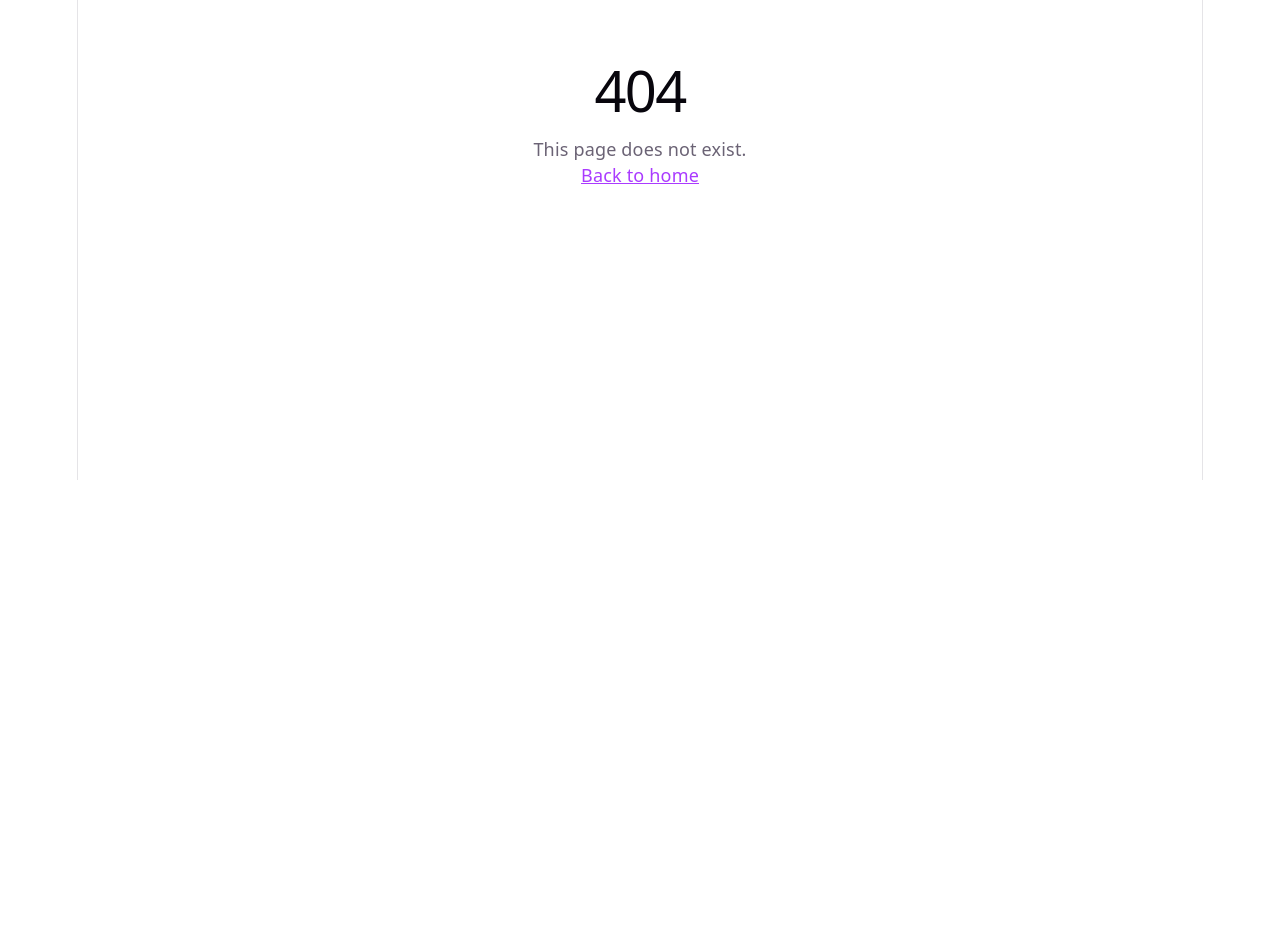
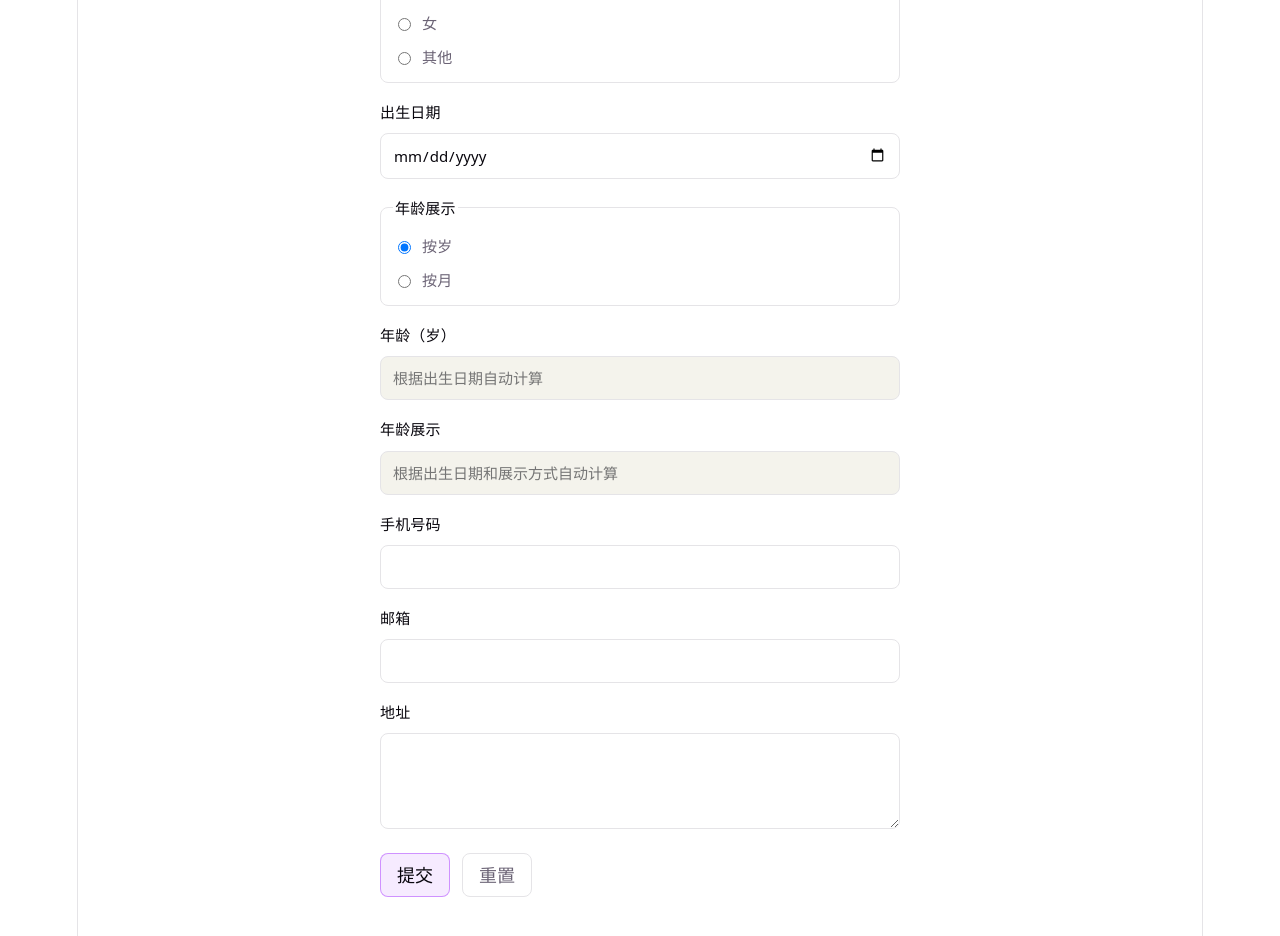
Before and after one commit to ethan62013/react-message, a React (Vite) app: page /add-user in a window 1280 px wide. Before the commit this address had no page. Shown: the part 320-1256 px from the top of the page. Before the commit the page ends 800 px from the top, so only its background shows below. Built offline with nearby package versions, Linux system fonts and the light colour scheme.

Commit message:
pref：表单

```diff
--- a/src/App.tsx
+++ b/src/App.tsx
@@ -9,6 +9,7 @@ function App() {
           Home
         </NavLink>
         <NavLink to="/about">About</NavLink>
+        <NavLink to="/add-user">Add User</NavLink>
       </nav>
       <Outlet />
     </>
--- /dev/null
+++ b/src/pages/AddUser/index.css
@@ -0,0 +1,97 @@
+.add-user {
+  width: min(520px, 100%);
+  margin: 32px auto;
+  padding: 0 20px 48px;
+  text-align: left;
+}
+
+.add-user h1 {
+  margin-top: 0;
+  font-size: 36px;
+}
+
+.add-user-form {
+  display: flex;
+  flex-direction: column;
+  gap: 16px;
+}
+
+.add-user-form label,
+.add-user-form fieldset {
+  display: flex;
+  flex-direction: column;
+  gap: 8px;
+  color: var(--text-h);
+  font-size: 15px;
+}
+
+.add-user-form fieldset {
+  margin: 0;
+  padding: 12px;
+  border: 1px solid var(--border);
+  border-radius: 8px;
+}
+
+.add-user-form fieldset label {
+  flex-direction: row;
+  align-items: center;
+  gap: 8px;
+  font-weight: 400;
+  color: var(--text);
+}
+
+.add-user-form input,
+.add-user-form textarea {
+  font: inherit;
+  color: var(--text-h);
+  background: var(--bg);
+  border: 1px solid var(--border);
+  border-radius: 8px;
+  padding: 8px 12px;
+}
+
+.add-user-form input:focus-visible,
+.add-user-form textarea:focus-visible {
+  outline: 2px solid var(--accent);
+  outline-offset: 2px;
+}
+
+.add-user-form input[readonly] {
+  background: var(--code-bg);
+  color: var(--text);
+}
+
+.add-user-actions {
+  display: flex;
+  gap: 12px;
+  margin-top: 8px;
+}
+
+.add-user-actions button {
+  font: inherit;
+  cursor: pointer;
+  padding: 8px 16px;
+  border-radius: 8px;
+  border: 1px solid transparent;
+}
+
+.add-user-actions button[type='submit'] {
+  color: var(--text-h);
+  background: var(--accent-bg);
+  border-color: var(--accent-border);
+}
+
+.add-user-actions button[type='reset'] {
+  color: var(--text);
+  background: transparent;
+  border-color: var(--border);
+}
+
+.add-user-result {
+  margin-top: 20px;
+  padding: 12px;
+  border-radius: 8px;
+  background: var(--code-bg);
+  overflow: auto;
+  font-size: 14px;
+}
--- /dev/null
+++ b/src/pages/AddUser/index.tsx
@@ -0,0 +1,263 @@
+import { useEffect, useState, type ChangeEvent, type FormEvent } from 'react'
+import './index.css'
+
+type Gender = '' | 'male' | 'female' | 'other'
+type AgeUnit = 'years' | 'months'
+
+type UserForm = {
+  username: string
+  gender: Gender
+  birthDate: string
+  ageUnit: AgeUnit
+  phone: string
+  email: string
+  address: string
+}
+
+const emptyForm: UserForm = {
+  username: '',
+  gender: '',
+  birthDate: '',
+  ageUnit: 'years',
+  phone: '',
+  email: '',
+  address: '',
+}
+
+function todayIsoDate() {
+  const today = new Date()
+  const year = today.getFullYear()
+  const month = String(today.getMonth() + 1).padStart(2, '0')
+  const day = String(today.getDate()).padStart(2, '0')
+  return `${year}-${month}-${day}`
+}
+
+function calcAge(birthDate: string): number | '' {
+  if (!birthDate) return ''
+  const birth = new Date(`${birthDate}T00:00:00`)
+  if (Number.isNaN(birth.getTime())) return ''
+
+  const today = new Date()
+  let age = today.getFullYear() - birth.getFullYear()
+  const monthDiff = today.getMonth() - birth.getMonth()
+  if (monthDiff < 0 || (monthDiff === 0 && today.getDate() < birth.getDate())) {
+    age -= 1
+  }
+  return age < 0 ? '' : age
+}
+
+function formatAge(birthDate: string, unit: AgeUnit): string {
+  if (!birthDate) return ''
+  const birth = new Date(`${birthDate}T00:00:00`)
+  if (Number.isNaN(birth.getTime())) return ''
+
+  const today = new Date()
+  if (unit === 'months') {
+    let months =
+      (today.getFullYear() - birth.getFullYear()) * 12 +
+      (today.getMonth() - birth.getMonth())
+    if (today.getDate() < birth.getDate()) months -= 1
+    if (months < 0) return ''
+    return `${months} 个月`
+  }
+
+  let years = today.getFullYear() - birth.getFullYear()
+  const monthDiff = today.getMonth() - birth.getMonth()
+  if (monthDiff < 0 || (monthDiff === 0 && today.getDate() < birth.getDate())) {
+    years -= 1
+  }
+  if (years < 0) return ''
+  return `${years} 岁`
+}
+
+function AddUser() {
+  const [form, setForm] = useState<UserForm>(emptyForm)
+  const [ageText, setAgeText] = useState('')
+  const [submitted, setSubmitted] = useState<string | null>(null)
+  const age = calcAge(form.birthDate)
+
+  useEffect(() => {
+    setAgeText(formatAge(form.birthDate, form.ageUnit))
+  }, [form.birthDate, form.ageUnit])
+
+  function handleChange(e: ChangeEvent<HTMLInputElement | HTMLTextAreaElement>) {
+    const { name, value } = e.target
+    setForm((form) => ({ ...form, [name]: value }))
+    setSubmitted(null)
+  }
+
+  function handleSubmit(event: FormEvent<HTMLFormElement>) {
+    event.preventDefault()
+    const payload = { ...form, age, ageText }
+    console.log(payload)
+    setSubmitted(JSON.stringify(payload, null, 2))
+  }
+
+  function handleReset() {
+    setForm(emptyForm)
+    setSubmitted(null)
+  }
+
+  return (
+    <section className="add-user">
+      <h1>新增用户</h1>
+      <form
+        className="add-user-form"
+        onSubmit={handleSubmit}
+        onReset={handleReset}
+      >
+        <label>
+          用户名
+          <input
+            required
+            name="username"
+            autoComplete="username"
+            value={form.username}
+            onChange={handleChange}
+          />
+        </label>
+
+        <fieldset>
+          <legend>性别</legend>
+          <label>
+            <input
+              type="radio"
+              name="gender"
+              value="male"
+              required
+              checked={form.gender === 'male'}
+              onChange={handleChange}
+            />
+            男
+          </label>
+          <label>
+            <input
+              type="radio"
+              name="gender"
+              value="female"
+              checked={form.gender === 'female'}
+              onChange={handleChange}
+            />
+            女
+          </label>
+          <label>
+            <input
+              type="radio"
+              name="gender"
+              value="other"
+              checked={form.gender === 'other'}
+              onChange={handleChange}
+            />
+            其他
+          </label>
+        </fieldset>
+
+        <label>
+          出生日期
+          <input
+            type="date"
+            required
+            name="birthDate"
+            max={todayIsoDate()}
+            value={form.birthDate}
+            onChange={handleChange}
+          />
+        </label>
+
+        <fieldset>
+          <legend>年龄展示</legend>
+          <label>
+            <input
+              type="radio"
+              name="ageUnit"
+              value="years"
+              checked={form.ageUnit === 'years'}
+              onChange={handleChange}
+            />
+            按岁
+          </label>
+          <label>
+            <input
+              type="radio"
+              name="ageUnit"
+              value="months"
+              checked={form.ageUnit === 'months'}
+              onChange={handleChange}
+            />
+            按月
+          </label>
+        </fieldset>
+
+        <label>
+          年龄（岁）
+          <input
+            readOnly
+            name="age"
+            value={age === '' ? '' : age}
+            placeholder="根据出生日期自动计算"
+          />
+        </label>
+
+        <label>
+          年龄展示
+          <input
+            readOnly
+            name="ageText"
+            value={ageText}
+            placeholder="根据出生日期和展示方式自动计算"
+          />
+        </label>
+
+        <label>
+          手机号码
+          <input
+            type="tel"
+            required
+            name="phone"
+            inputMode="numeric"
+            pattern="^1\d{10}$"
+            title="请输入 11 位手机号"
+            value={form.phone}
+            onChange={handleChange}
+          />
+        </label>
+
+        <label>
+          邮箱
+          <input
+            type="email"
+            required
+            name="email"
+            autoComplete="email"
+            value={form.email}
+            onChange={handleChange}
+          />
+        </label>
+
+        <label>
+          地址
+          <textarea
+            required
+            name="address"
+            rows={3}
+            value={form.address}
+            onChange={handleChange}
+          />
+        </label>
+
+        <div className="add-user-actions">
+          <button type="submit">提交</button>
+          <button type="reset">重置</button>
+        </div>
+      </form>
+
+      {submitted && (
+        <pre className="add-user-result" aria-live="polite">
+          {submitted}
+        </pre>
+      )}
+    </section>
+  )
+}
+
+export default AddUser
--- a/src/router.tsx
+++ b/src/router.tsx
@@ -1,6 +1,7 @@
 import { createBrowserRouter } from 'react-router'
 import App from './App'
 import About from './pages/About'
+import AddUser from './pages/AddUser'
 import Home from './pages/Home'
 import NotFound from './pages/NotFound'
 
@@ -11,6 +12,7 @@ export const router = createBrowserRouter([
     children: [
       { index: true, Component: Home },
       { path: 'about', Component: About },
+      { path: 'add-user', Component: AddUser },
       { path: '*', Component: NotFound },
     ],
   },
```
